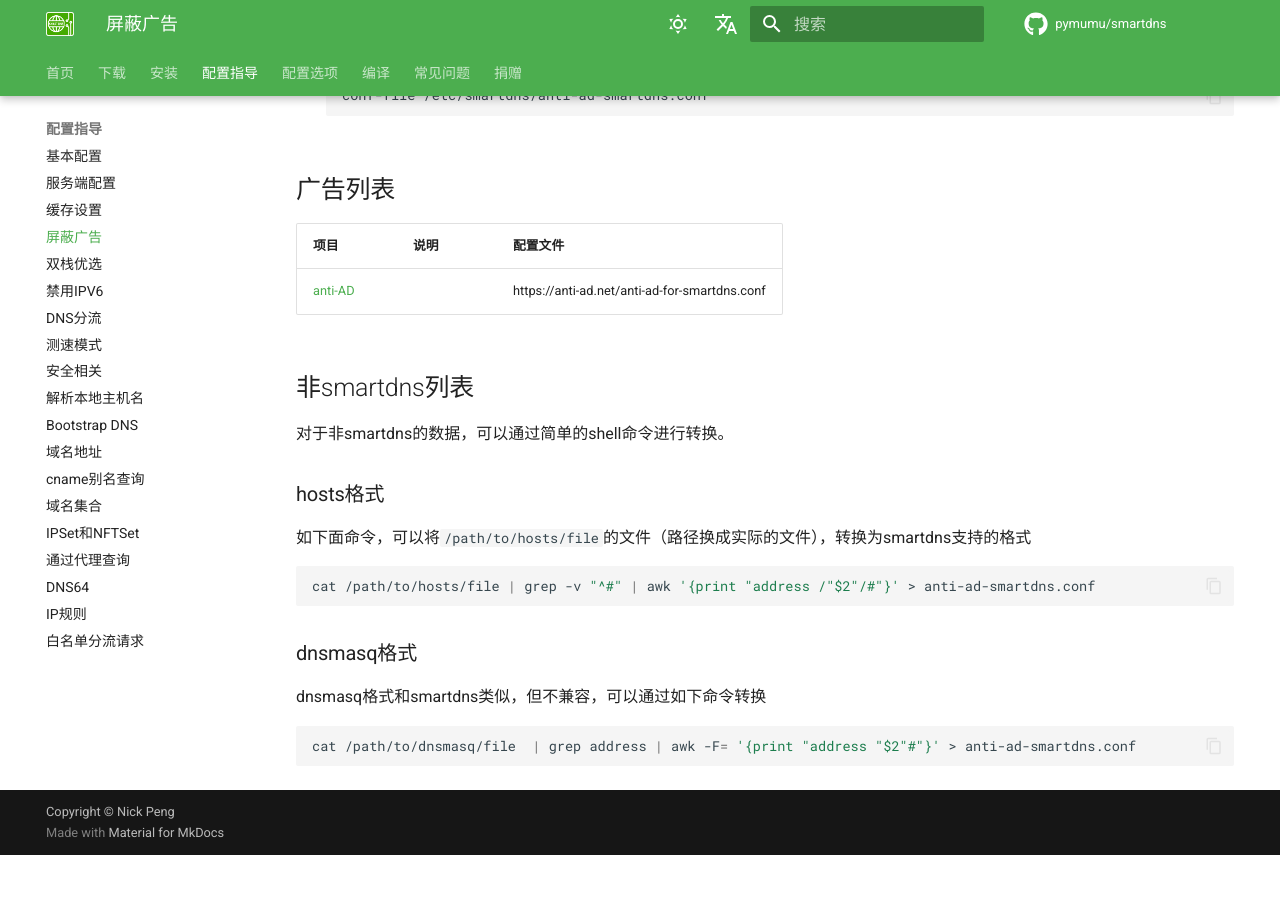
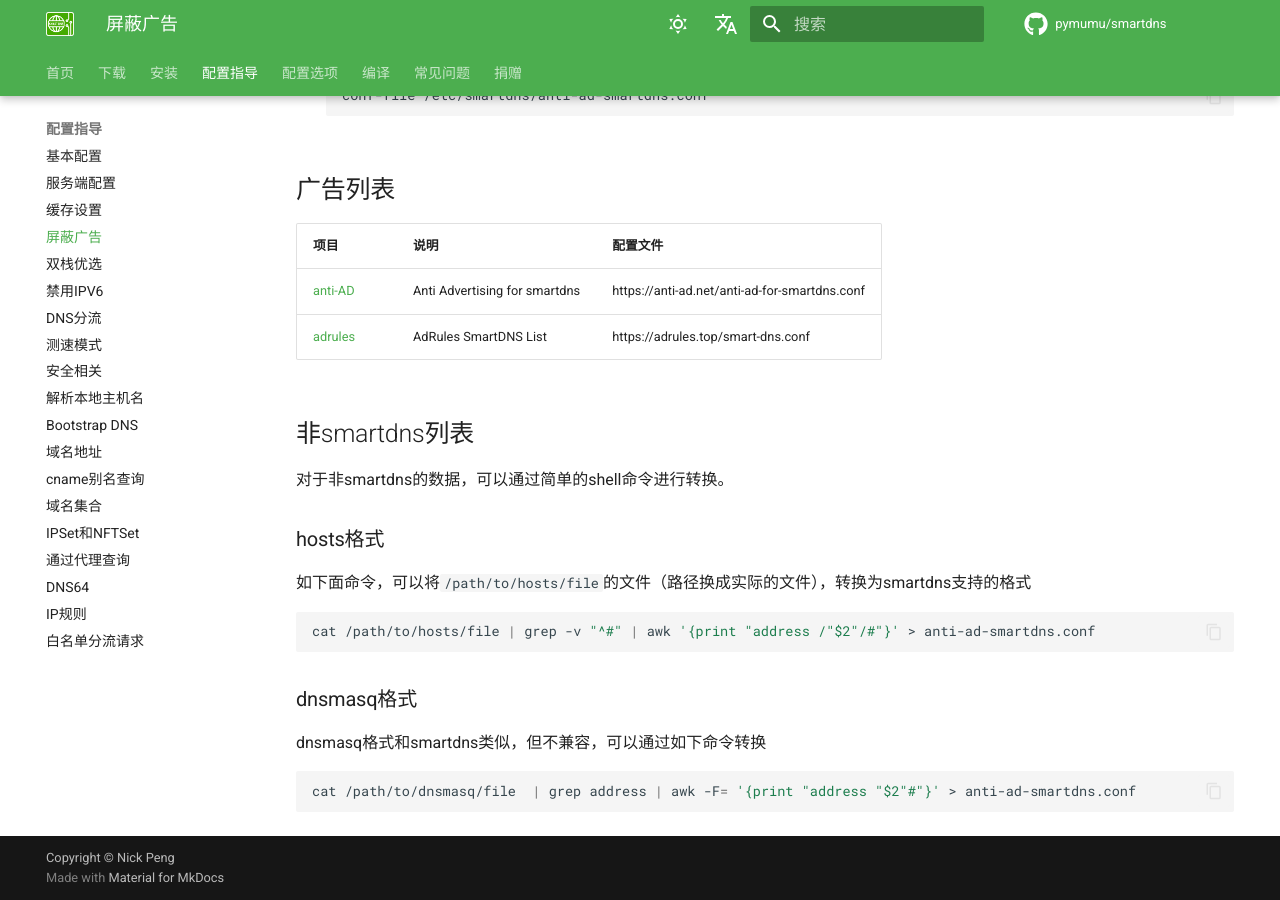
Before and after one commit to pymumu/smartdns, an MkDocs documentation site: the page built from docs/config/ad-block.md, in a window 1280 px wide and 900 px high, scrolled down 1166 px. Built offline with MkDocs 1.6.1 and Material for MkDocs 9.7.7, drawn with Linux system fonts in a browser that asks for light colours; comment, search, counter and statistics services are not loaded; before the commit the page ends 2021 px from its top, so only the background shows below that.

Commit message:
update ad rules

```diff
--- a/docs/config/ad-block.md
+++ b/docs/config/ad-block.md
@@ -57,7 +57,8 @@ smartdns可以通过指定对应域名返回SOA用于广告屏蔽。
 
 |项目|说明|配置文件|
 |--|--|--|
-|[anti-AD](https://anti-ad.net/)||https://anti-ad.net/anti-ad-for-smartdns.conf|
+|[anti-AD](https://anti-ad.net/)|Anti Advertising for smartdns|https://anti-ad.net/anti-ad-for-smartdns.conf|
+|[adrules](https://adrules.top/)|AdRules SmartDNS List|https://adrules.top/smart-dns.conf |
 
 ## 非smartdns列表
 
```
Also changed, not shown: en/docs/config/ad-block.md (+1 -0 lines).
